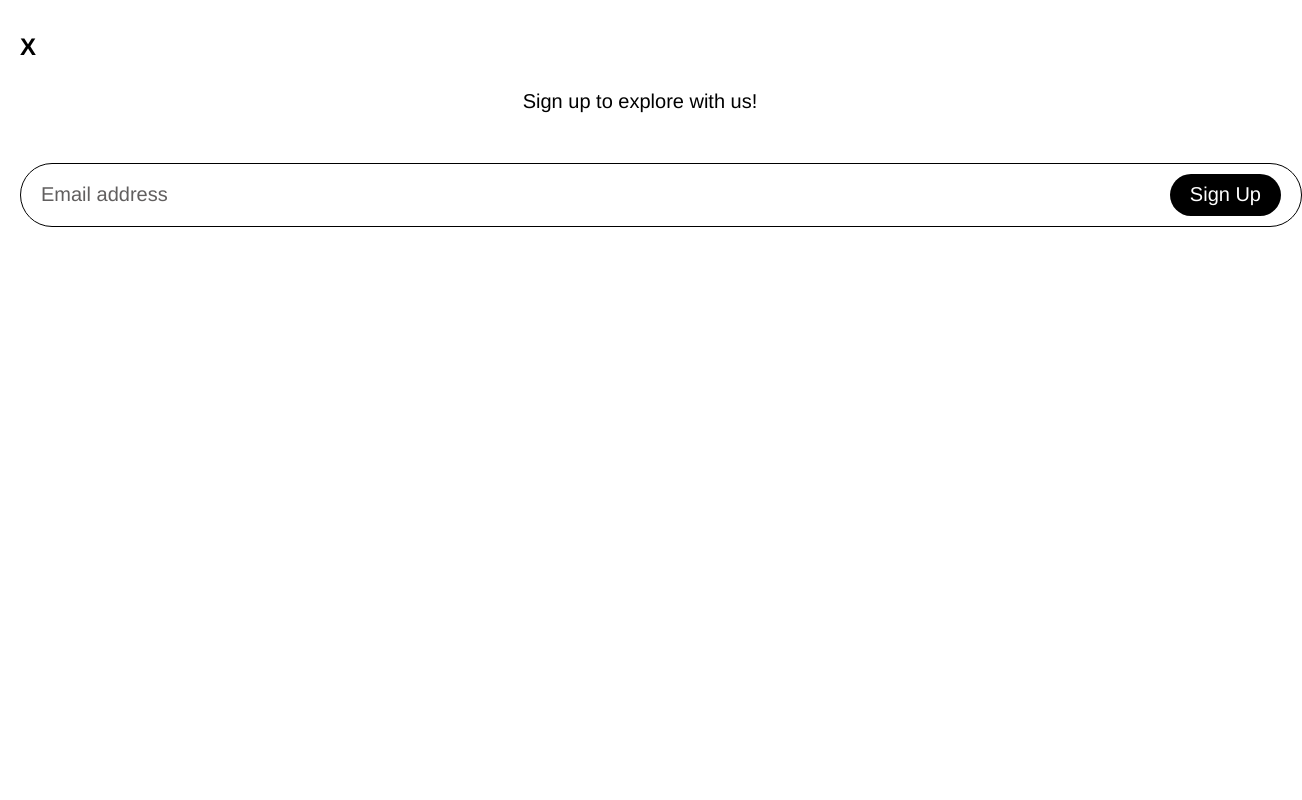
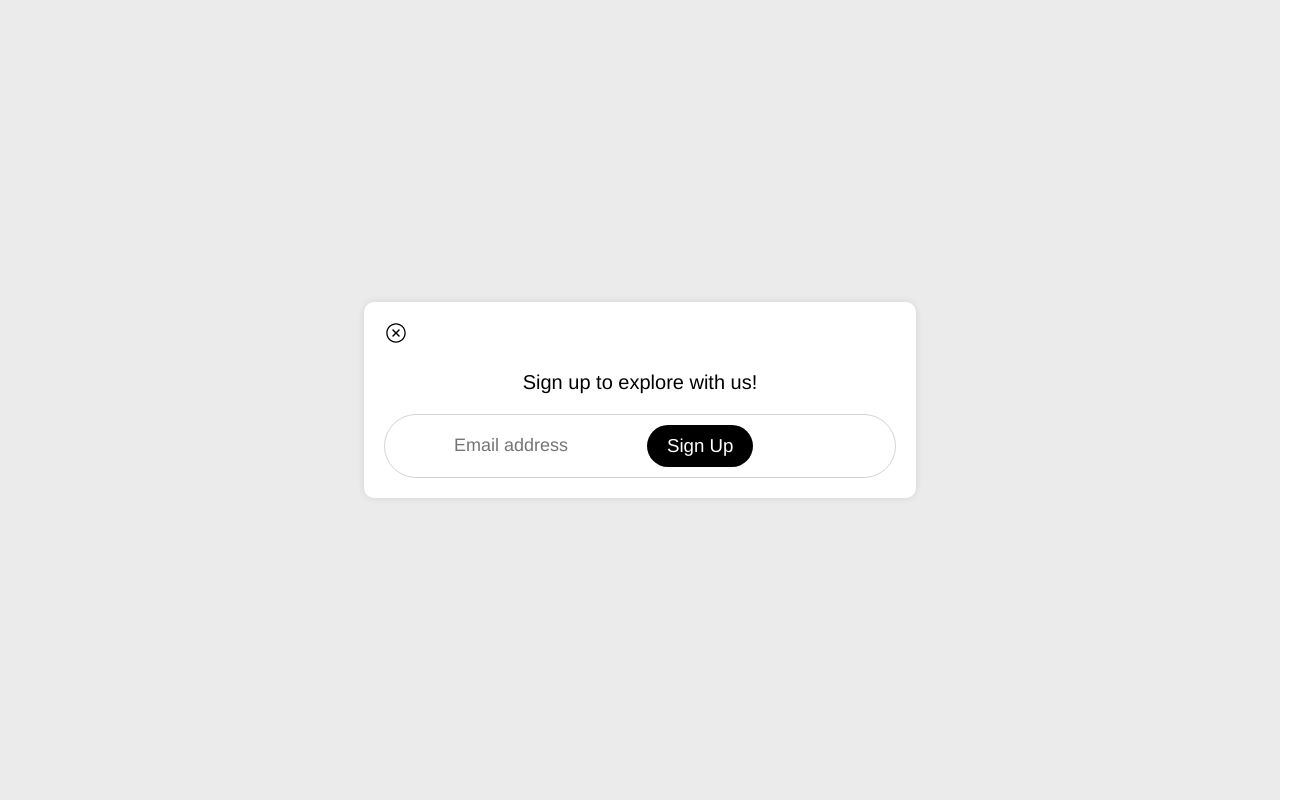
Before and after one commit to sarawoldeyohannes/westerlies-v-2, a React (Vite) app: page /westerlies-v-2/SignUpPopUp in a window 1280 px wide. Shown: the whole page, 1302 px wide, since content can reach past the window. Built offline with nearby package versions, Linux system fonts and the light colour scheme.

Commit message:
sign up pop up

```diff
--- a/src/components/EmailCollectionInput/EmailCollectionInput.css
+++ b/src/components/EmailCollectionInput/EmailCollectionInput.css
@@ -1,5 +1,5 @@
 
-  .footer .email-collection {
+ .email-collection {
     align-items: center;
     background-color: #ffffff;
     border-radius: 60.78px;
@@ -7,11 +7,12 @@
     flex: 0 0 auto;
     gap: 20px;
     overflow: hidden;
-    padding: 10px 20px;
+    padding: 10px 10px;
     position: relative;
+    border:lightgray 0.01px solid;
   }
 
-  .footer .email-collection-input {
+  .email-collection .email-collection-input {
     align-items: center;
     display: inline-flex;
     flex: 0 0 auto;
@@ -26,7 +27,7 @@
 
   }
 
-  .footer .email-collection-input {
+  .email-collection .email-collection-input {
     color: #615f5f;
     font-family: "Roboto-Regular", Helvetica;
     font-size: 18px;
@@ -41,7 +42,7 @@
 
   }
 
-  .footer .div-wrapper {
+  .email-collection .div-wrapper {
     align-items: center;
     background-color: #000000;
     border-radius: 60.78px;
@@ -51,19 +52,19 @@
     padding: 10px 20px;
     position: relative;
   }
-  .footer .sign-up-btn {
+  .email-collection .sign-up-btn {
     text-decoration: none;
     background: none;
     color: transparent;
     border: none;
     padding: 0;
-  margin: 0;
-  color: inherit;
-  font: inherit;
-  cursor: pointer;
+    margin: 0;
+    color: inherit;
+    font: inherit;
+    cursor: pointer;
   }
 
-  .footer .text-wrapper-4 {
+  .email-collection .text-wrapper-4 {
     color: #ffffff;
     font-family: "Roboto-Regular", Helvetica;
     font-size: 18.7px;
--- a/src/components/EmailCollectionInput/EmailCollectionInput.tsx
+++ b/src/components/EmailCollectionInput/EmailCollectionInput.tsx
@@ -9,7 +9,6 @@ export const EmailCollectionInput = () => {
         type="text"
         placeholder="Email address"
       />
-
       <div className="div-wrapper">
         <button className="sign-up-btn">
           <div className="text-wrapper-4">Sign Up</div>
--- a/src/components/FilterPopUp/FilterPopUp.css
+++ b/src/components/FilterPopUp/FilterPopUp.css
@@ -104,7 +104,8 @@
 }
 .filter-popup-container .frame-6{
   background-color: #ffff;
-  border: gray solid 0.5px ;
+  border:lightgray 0.01px solid;
+
 }
 .filter-popup-container .frame-7{
   background-color: black;
--- a/src/components/SignUpPopUp/SignUpPopUp.css
+++ b/src/components/SignUpPopUp/SignUpPopUp.css
@@ -1,25 +1,40 @@
 .sign-up-pop-up {
-    align-items: flex-start;
-    background-color: #ffffff;
-    display: flex;
-    flex-direction: column;
-    gap: 30px;
-    height: 250px;
-    justify-content: center;
-    padding: 0px 20px 20px;
-    position: relative;
+  position: fixed;
+  top: 0;
+  left: 0;
+  width: 100%;
+  height: 100%;
+  display: flex;
+  justify-content: center;
+  align-items: center;
+  z-index: 1000;
+  }
+  .sign-up-pop-up .overlay {
+    position: absolute;
+    top: 0;
+    left: 0;
+    width: 100%;
+    height: 100%;
+    background: rgba(0, 0, 0, 0.08); /* Transparent black background */
   }
 
   .sign-up-pop-up .frame {
-    align-items: flex-start;
-    display: inline-flex;
-    flex: 0 0 auto;
-    gap: 10px;
-    padding: 11px 0px 0px;
     position: relative;
+    background: white;
+    box-shadow: 0 0 10px rgba(0, 0, 0, 0.1); /* Add a subtle box shadow */
+    padding: 20px;
+    border-radius: 10px;
+    z-index: 1001;
+    max-width: 40vw;
+    width: 100%;
+    max-height: 70vh;
+    overflow: hidden;
+    display: flex;
+    flex-direction: column;
+    gap: 20px;
   }
 
-  .sign-up-pop-up .x {
+  .sign-up-pop-up .close {
     color: #000000;
     font-family: "Roboto-Bold", Helvetica;
     font-size: 24px;
@@ -33,7 +48,7 @@
     width: fit-content;
   }
 
-  .sign-up-pop-up .div-wrapper {
+  .sign-up-pop-up .sign-wrapper {
     align-items: center;
     align-self: stretch;
     display: flex;
@@ -56,6 +71,7 @@
     text-align: center;
     white-space: nowrap;
     width: fit-content;
+    margin: 0;
   }
 
   .sign-up-pop-up .div {
--- a/src/components/SignUpPopUp/SignUpPopUp.tsx
+++ b/src/components/SignUpPopUp/SignUpPopUp.tsx
@@ -1,21 +1,21 @@
+import { IoIosCloseCircleOutline } from "react-icons/io";
+import { EmailCollectionInput } from "../EmailCollectionInput/EmailCollectionInput";
 import "./SignUpPopUp.css";
+import { SignUpPopUpProps } from "./controller.signUpPopUp";
 
-const SignUpPopUp = (): JSX.Element => {
+const SignUpPopUp = ({ onClose }: SignUpPopUpProps): JSX.Element => {
   return (
     <div className="sign-up-pop-up">
+      <div className="overlay" onClick={onClose}></div>
       <div className="frame">
-        <div className="x">X</div>
-      </div>
-      <div className="div-wrapper">
-        <p className="text-wrapper">Sign up to explore with us!</p>
-      </div>
-      <div className="div">
-        <div className="frame-2">
-          <div className="text-wrapper-2">Email address</div>
+        <div className="close" onClick={onClose}>
+          <IoIosCloseCircleOutline />
         </div>
-        <div className="frame-3">
-          <div className="text-wrapper-3">Sign Up</div>
+
+        <div className="sign-wrapper">
+          <p className="text-wrapper">Sign up to explore with us!</p>
         </div>
+        <EmailCollectionInput />
       </div>
     </div>
   );
--- a/src/components/SignUpPopUp/controller.signUpPopUp.ts
+++ b/src/components/SignUpPopUp/controller.signUpPopUp.ts
@@ -0,0 +1,3 @@
+export interface SignUpPopUpProps {
+    onClose: () => void;
+  }
--- a/src/pages/Home/Home.tsx
+++ b/src/pages/Home/Home.tsx
@@ -6,11 +6,12 @@ import { items } from "./controller.home";
 import "./Home.css";
 import MapComponent from "../../components/Map/MapComponent";
 import FilterNavbar from "../../components/FilterNavbar/FilterNavbar";
-
+import SignUpPopUp from "../../components/SignUpPopUp/SignUpPopUp";
 const Home = () => {
   const [showMap, setShowMap] = useState(false);
   const [isFooterVisible, setIsFooterVisible] = useState(false);
   const footerRef = useRef(null);
+  const [showSignUp, setShowSignUp] = useState(true);
 
   const handleToggle = () => {
     setShowMap(!showMap);
@@ -36,12 +37,15 @@ const Home = () => {
       }
     };
   }, [footerRef]);
-
+  const handleCloseSignUp = () => {
+    setShowSignUp(false);
+  };
   return (
     <>
       <Head headerClassName="head-instance" />
       <div className="home-container">
         <FilterNavbar />
+        {showSignUp && <SignUpPopUp onClose={handleCloseSignUp} />}
         {showMap ? (
           <div className="map-container">
             <MapComponent />
```
